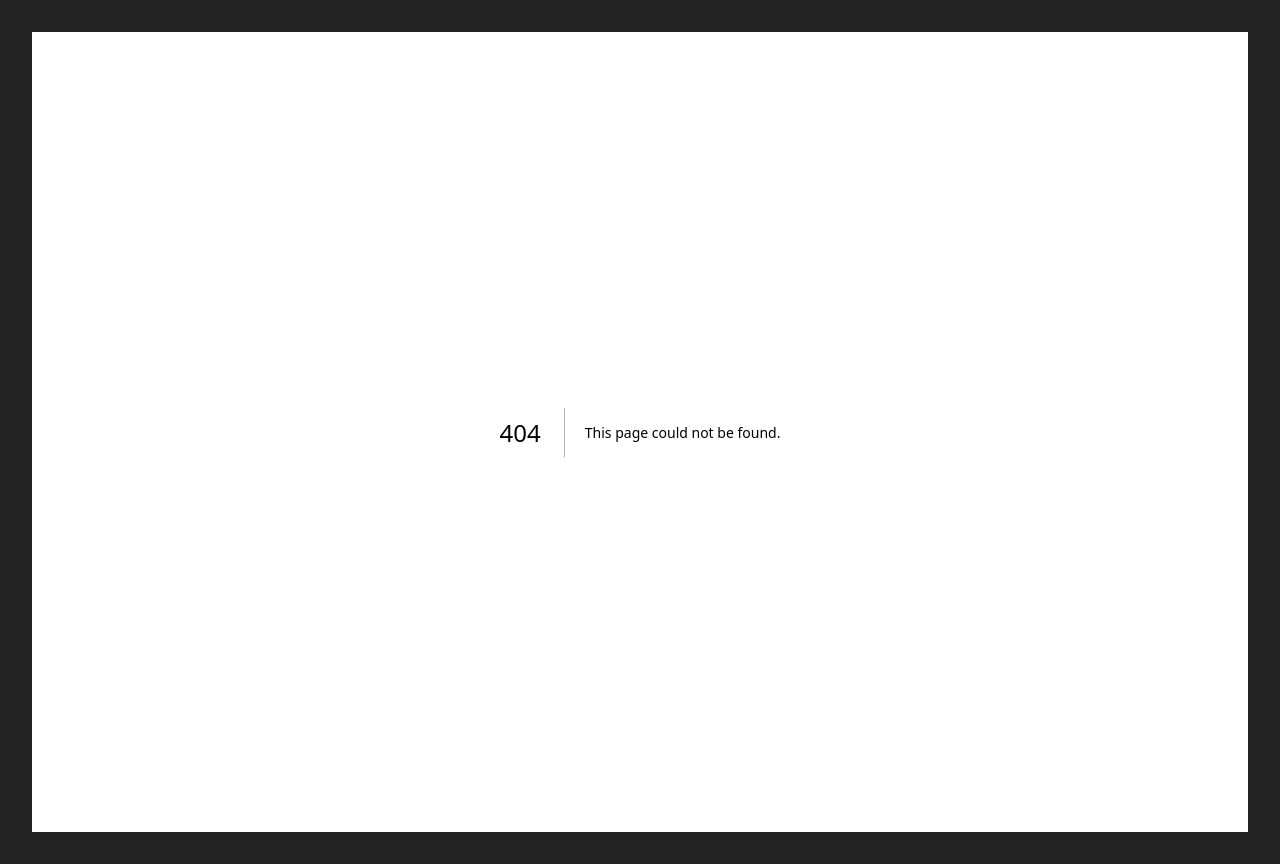
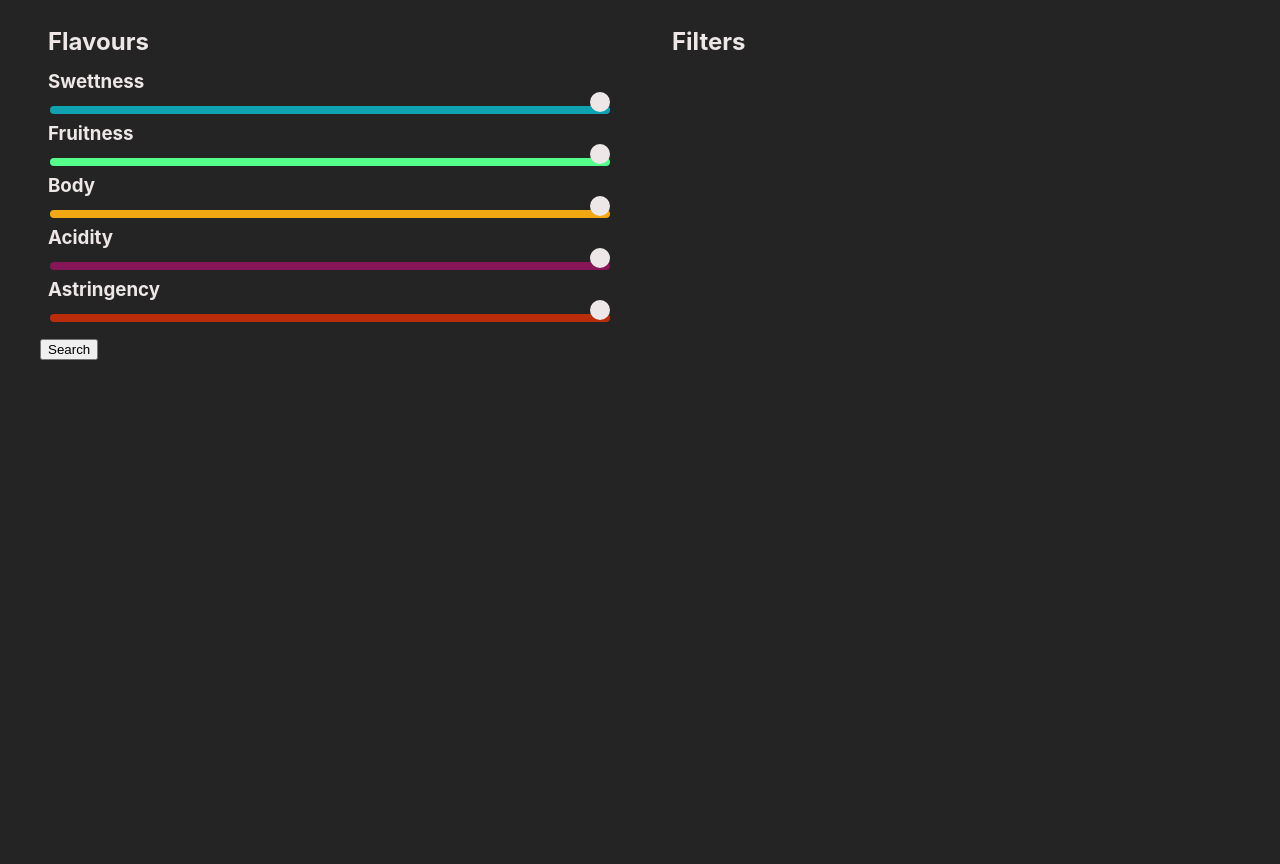
Before and after one commit to FelipeLecot/Coffee-Profiler, a Next.js app: page /components/Form in a window 1280 px wide. Before the commit this address had no page. After the commit the page ends 800 px from the top, so only its background shows below. Built offline with nearby package versions, Linux system fonts and the light colour scheme.

Commit message:
Created form and started styling

```diff
--- /dev/null
+++ b/src/pages/components/Form.tsx
@@ -0,0 +1,42 @@
+import React from 'react'
+import styles from '@/styles/Form.module.css'
+
+type Props = {}
+
+function Form({}: Props) {
+  return (
+    <>
+      <div className={styles.form}>
+        <div className={styles.flavours}>
+          <h2>Flavours</h2>
+          <div>
+            <h3>Swettness</h3>
+            <input className={styles.one} type="range" min="0" max="10" step="0.1" />
+          </div>
+          <div>
+            <h3>Fruitness</h3>
+            <input className={styles.two} type="range" min="0" max="10" step="0.1" />
+          </div>
+          <div>
+            <h3>Body</h3>
+            <input className={styles.three} type="range" min="0" max="10" step="0.1" />
+          </div>
+          <div>
+            <h3>Acidity</h3>
+            <input className={styles.four} type="range" min="0" max="10" step="0.1" />
+          </div>
+          <div>
+            <h3>Astringency</h3>
+            <input className={styles.five} type="range" min="0" max="10" step="0.1" />
+          </div>
+        </div>
+        <div className={styles.filters}>
+          <h2>Filters</h2>
+        </div>
+      </div>
+      <button>Search</button>
+    </>
+  )
+}
+
+export default Form
--- /dev/null
+++ b/src/styles/Form.module.css
@@ -0,0 +1,151 @@
+.form {
+  display: flex;
+  padding: .5rem;
+}
+
+.form > div {
+  width: 50%;
+}
+
+.form > div:first-of-type {
+  margin-right: 4rem;
+}
+
+
+.form h3 {
+  margin: 0;
+}
+
+.form h2 {
+  margin-bottom: .5rem;
+}
+
+/* ------------------------------------------------------ */
+
+/* Special styling for WebKit/Blink */
+.form input[type=range]::-webkit-slider-thumb {
+  -webkit-appearance: none;
+  height: 20px;
+  width: 20px;
+  border-radius: 20px;
+  background: var(--cwhite);
+  cursor: pointer;
+  margin-top: -14px; /* You need to specify a margin in Chrome, but in Firefox and IE it is automatic */
+}
+
+/* All the same stuff for Firefox */
+.form input[type=range]::-moz-range-thumb {
+  height: 20px;
+  width: 20px;
+  border-radius: 20px;
+  background: var(--cwhite);
+  cursor: pointer;
+}
+
+/* All the same stuff for IE */
+.form input[type=range]::-ms-thumb {
+  height: 20px;
+  width: 20px;
+  border-radius: 20px;
+  background: var(--cwhite);
+  cursor: pointer;
+}
+
+/* -------------------------------------------- */
+
+.form input[type=range]::-webkit-slider-runnable-track {
+  width: 100%;
+  height: 8px;
+  cursor: pointer;
+  border-radius: 4px;
+}
+
+.form input[type=range]::-moz-range-track {
+  width: 100%;
+  height: 8px;
+  cursor: pointer;
+  border-radius: 4px;
+}
+
+.form input[type=range]::-ms-track {
+  width: 100%;
+  height: 8px;
+  cursor: pointer;
+  background: transparent;
+  border-color: transparent;
+  border-width: 16px 0;
+  color: transparent;
+}
+.form input[type=range]::-ms-fill-lower {
+  border-radius: 4px;
+}
+.form input[type=range]::-ms-fill-upper {
+  border-radius: 4px;
+}
+
+/* ---------------------------------------------------------- */
+
+.form input.one[type=range]::-webkit-slider-runnable-track {
+  background: var(--ccyan);
+}
+.form input.one[type=range]::-moz-range-track {
+  background: var(--ccyan);
+}
+.form input.one[type=range]::-ms-fill-lower {
+  background: var(--ccyan);
+}
+.form input.one[type=range]::-ms-fill-upper {
+  background: var(--ccyan);
+}
+
+.form input.two[type=range]::-webkit-slider-runnable-track {
+  background: var(--cgreen);
+}
+.form input.two[type=range]::-moz-range-track {
+  background: var(--cgreen);
+}
+.form input.two[type=range]::-ms-fill-lower {
+  background: var(--cgreen);
+}
+.form input.two[type=range]::-ms-fill-upper {
+  background: var(--cgreen);
+}
+
+.form input.three[type=range]::-webkit-slider-runnable-track {
+  background: var(--cyellow);
+}
+.form input.three[type=range]::-moz-range-track {
+  background: var(--cyellow);
+}
+.form input.three[type=range]::-ms-fill-lower {
+  background: var(--cyellow);
+}
+.form input.three[type=range]::-ms-fill-upper {
+  background: var(--cyellow);
+}
+
+.form input.four[type=range]::-webkit-slider-runnable-track {
+  background: var(--cviolet);
+}
+.form input.four[type=range]::-moz-range-track {
+  background: var(--cviolet);
+}
+.form input.four[type=range]::-ms-fill-lower {
+  background: var(--cviolet);
+}
+.form input.four[type=range]::-ms-fill-upper {
+  background: var(--cviolet);
+}
+
+.form input.five[type=range]::-webkit-slider-runnable-track {
+  background: var(--cred);
+}
+.form input.five[type=range]::-moz-range-track {
+  background: var(--cred);
+}
+.form input.five[type=range]::-ms-fill-lower {
+  background: var(--cred);
+}
+.form input.five[type=range]::-ms-fill-upper {
+  background: var(--cred);
+}
--- a/src/styles/Home.module.css
+++ b/src/styles/Home.module.css
@@ -1,10 +1,11 @@
 .header {
   display: flex;
   align-items: center;
+  padding: 2rem 0;
 }
 
-.header > h1 {
-  margin-left: 10px;
+.header > div:first-of-type {
+  margin-left: 1rem;
 }
 
 .translations {
--- a/src/styles/globals.css
+++ b/src/styles/globals.css
@@ -3,7 +3,7 @@
 	line-height: 1.5;
 	font-weight: 400;
 
-  padding: 2rem;
+  padding: .5rem 2rem;
 
   color-scheme: light dark;
 	color: var(--cwhite);
@@ -26,3 +26,32 @@
 	--cviolet: #861657;
 	--cgreen: #54ff8c;
 }
+
+input[type=range] {
+	appearance: none;
+  -webkit-appearance: none; /* Hides the slider so that custom slider can be made */
+  width: 100%; /* Specific width is required for Firefox. */
+  background: transparent; /* Otherwise white in Chrome */
+}
+
+input[type=range]::-webkit-slider-thumb {
+  -webkit-appearance: none;
+}
+
+input[type=range]:focus {
+  outline: none; /* Removes the blue border. You should probably do some kind of focus styling for accessibility reasons though. */
+}
+
+input[type=range]::-ms-track {
+  width: 100%;
+  cursor: pointer;
+
+  /* Hides the slider so custom styles can be added */
+  background: transparent;
+  border-color: transparent;
+  color: transparent;
+}
+
+h1, h2, h3, h4, h5, h6 {
+	margin: 0;
+}
```
Also changed, not shown: src/pages/index.tsx (+9 -13 lines).
